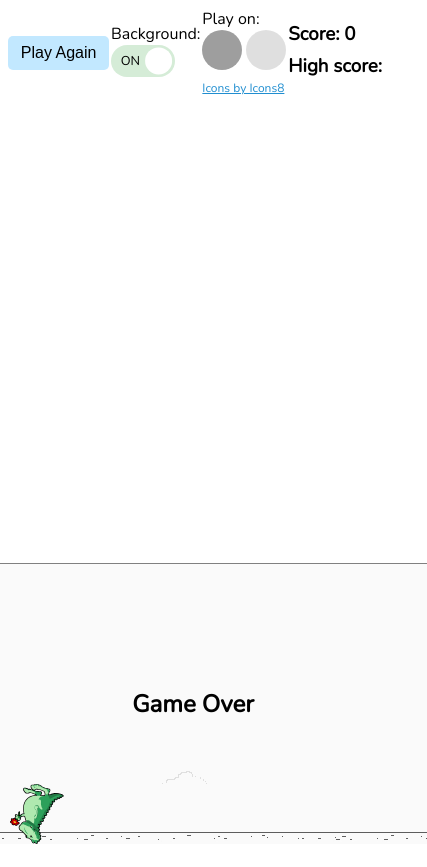
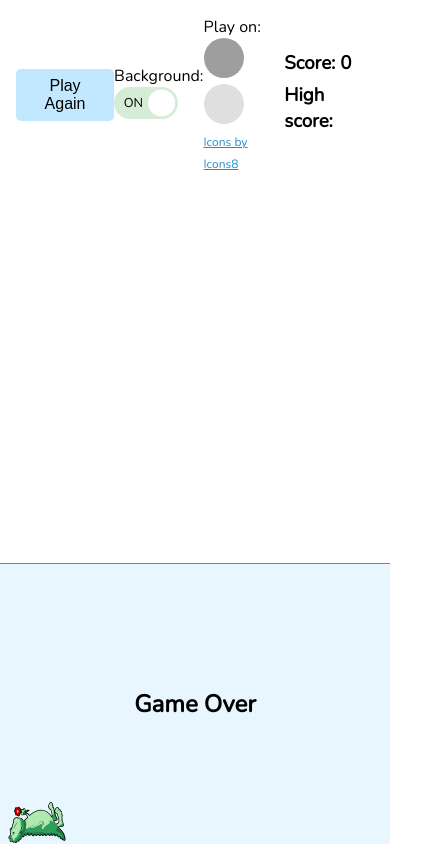
Before and after one commit to nicm42/Dragon-Jumping-Game, a plain HTML site: page index.html in a window 390 px wide. Both pictures are taken after a click on the button "Play". Shown: the whole page, 427 px wide, since content can reach past the window. Drawn offline with nearby package versions, Linux system fonts and the light colour scheme; grey boxes are pictures that could not be loaded.

Commit message:
Deleted background

```diff
--- a/app.js
+++ b/app.js
@@ -4,14 +4,14 @@ document.addEventListener('DOMContentLoaded', () => {
   const background = document.querySelector('.background');
   const alert = document.querySelector('.alert');
   const play = document.querySelector('.play');
-  const backgroundToggle = document.querySelector('.background-toggle');
+  //const backgroundToggle = document.querySelector('.background-toggle');
   const planet = Array.from(document.getElementsByClassName('planet'));
   const earth = document.getElementById('earth');
   const moon = document.getElementById('moon');
 
   let isJumping = false;
   let isGameOver = false;
-  let isBackgroundOn = true;
+  //let isBackgroundOn = true;
   let position = 0;
 
   //Planet-based variables - set to earth to start with
@@ -101,7 +101,7 @@ document.addEventListener('DOMContentLoaded', () => {
         obstacles.removeChild(obstacles.lastChild);
       }
     }, 500);
-    background.classList.remove('animate');
+    //background.classList.remove('animate');
     document.removeEventListener('keyup', control);
     background.removeEventListener('click', control);
     play.addEventListener('click', playGameAgain);
@@ -158,23 +158,23 @@ document.addEventListener('DOMContentLoaded', () => {
   const highScore = getHighScore();
   writeHighScore(highScore);
 
-  function setBackgroundSpeed() {
+  /* function setBackgroundSpeed() {
     let constant = 15;
     if (window.innerWidth <= 550) {
       constant = 7;
     }
     const animationTime = window.innerWidth * 0.03 - constant;
     background.style.animationDuration = animationTime + 's';
-  }
+  } */
 
   function playGame() {
     play.style.visibility = 'hidden';
     document.querySelector('.instructions').style.display = 'none';
     isGameOver = false;
     alert.innerHTML = '';
-    background.classList.add('animate');
-    setBackgroundSpeed();
-    window.addEventListener('resize', setBackgroundSpeed);
+    //background.classList.add('animate');
+    //setBackgroundSpeed();
+    //window.addEventListener('resize', setBackgroundSpeed);
     window.focus();
     document.addEventListener('keyup', control);
     background.addEventListener('click', control);
@@ -194,7 +194,7 @@ document.addEventListener('DOMContentLoaded', () => {
   function playGameAgain() {
     sessionStorage.setItem('reloading', 'true');
     //using JSON.stringify here because sessionStorage only stores strings, not booleans
-    sessionStorage.setItem('background', JSON.stringify(isBackgroundOn));
+    //sessionStorage.setItem('background', JSON.stringify(isBackgroundOn));
     location.reload();
   }
 
@@ -203,7 +203,7 @@ document.addEventListener('DOMContentLoaded', () => {
   if (reloading) {
     sessionStorage.removeItem('reloading');
     //using JSON.stringify here because sessionStorage only stores strings and we need this is a boolean
-    isBackgroundOn = JSON.parse(sessionStorage.getItem('background'));
+    //isBackgroundOn = JSON.parse(sessionStorage.getItem('background'));
 
     if (sessionStorage.getItem('planet') === 'earth') {
       setUpEarth();
@@ -211,7 +211,7 @@ document.addEventListener('DOMContentLoaded', () => {
     if (sessionStorage.getItem('planet') === 'moon') {
       setUpMoon();
     };
-    setBackground();
+    //setBackground();
     const highScore = getHighScore();
     writeHighScore(highScore);
     playGame();
@@ -220,7 +220,7 @@ document.addEventListener('DOMContentLoaded', () => {
     setUpEarth();
   }
 
-  function toggleBackground() {
+  /* function toggleBackground() {
     window.focus(); //in case it's pressed while playing
     if (isBackgroundOn) {
       isBackgroundOn = false;
@@ -229,9 +229,9 @@ document.addEventListener('DOMContentLoaded', () => {
       isBackgroundOn = true;
       setBackground();
     }
-  }
+  } */
 
-  function setBackground() {
+  /* function setBackground() {
     if (isBackgroundOn) {
       backgroundToggle.innerHTML = "Turn off background";
       background.style.opacity = 1;
@@ -239,9 +239,9 @@ document.addEventListener('DOMContentLoaded', () => {
       backgroundToggle.innerHTML = "Turn on background";
       background.style.opacity = 0;
     }
-  }
+  } */
 
-  backgroundToggle.addEventListener('change', toggleBackground);
+  //backgroundToggle.addEventListener('change', toggleBackground);
 
   function setUpEarth() {
     gravityUp = 0.9;
--- a/index.html
+++ b/index.html
@@ -37,10 +37,10 @@
 
 
   <div class="game">
-    <div class="background-border">
+    <div class="background">
       <p class="instructions">Press spacebar or tap on the background to make the dinosaur jump</p>
       <h2 class="alert"></h2>
-      <div class="background"></div>
+    </div>
     </div>
     <div class="dino"></div>
     <div class="obstacles"></div>
--- a/style.css
+++ b/style.css
@@ -1,6 +1,8 @@
 body {
-  overflow-x: hidden;
+  overflow: hidden;
   font-family: 'Nunito', sans-serif;
+  padding: 0;
+  margin: 0;
 }
 
 h2, h3 {
@@ -12,16 +14,7 @@ h2, h3 {
   display: flex;
   justify-content: space-between;
   align-items: center;
-}
-
-.instructions,
-.alert {
-  position: relative; /* To make z-index work */
-  display: grid;
-  place-content: center;
-  height: 100%;
-  width: 100vw; /* otherwise it will be wider than the screen */
-  z-index: 1;
+  padding: 1em;
 }
 
 .dino {
@@ -34,10 +27,10 @@ h2, h3 {
 }
 
 .dead {
-  transform: rotate(-175deg);
-  /* bottom: 10px; */
+  /* Need the translateX here to move the dragon down to the bottom
+   - X rather than Y because we've rotated the image */
+  transform: rotate(-115deg) translateX(-15px);
   transition: transform 500ms linear;
-
 }
 
 .obstacle {
@@ -66,22 +59,24 @@ h2, h3 {
 .background {
   position: absolute;
   bottom: 0;
-  height: 100%;
+  height: 280px;
   width: 100%;
-  background-image: url(t-rex-background-tall.png);
-  background-repeat: repeat-x;
+  /* background-image: url(t-rex-background-tall.png);
+  background-repeat: repeat-x; */
+  background-color: #e7f6ff;
+  border-top: 1px solid grey;
 }
 
-.background-border {
+/* .background-border {
   position: absolute;
   bottom: 0;
   left: -10px;
   height: 280px;
   width: 110%;
   border-top: 1px solid grey;
-}
+} */
 
-@media (max-width: 550px) {
+/* @media (max-width: 550px) {
   .background {
     background-image: url(t-rex-background-small.png);
   }
@@ -100,6 +95,16 @@ h2, h3 {
   to {
     background-position: 0;
   }
+} */
+
+.instructions,
+.alert {
+  position: relative; /* To make z-index work */
+  display: grid;
+  place-content: center;
+  height: 100%;
+  width: 100vw; /* otherwise it will be wider than the screen */
+  z-index: 1;
 }
 
 button {
```
